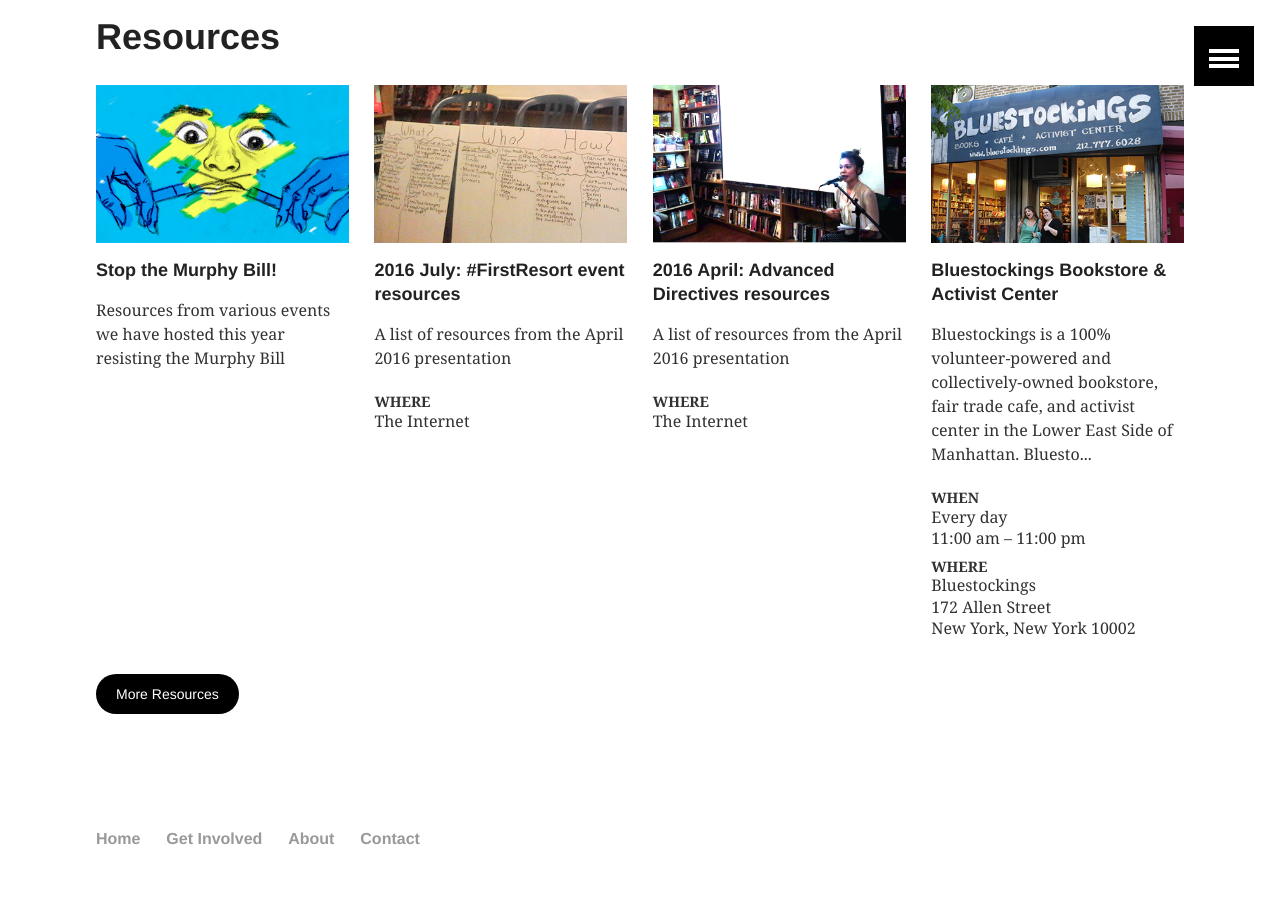
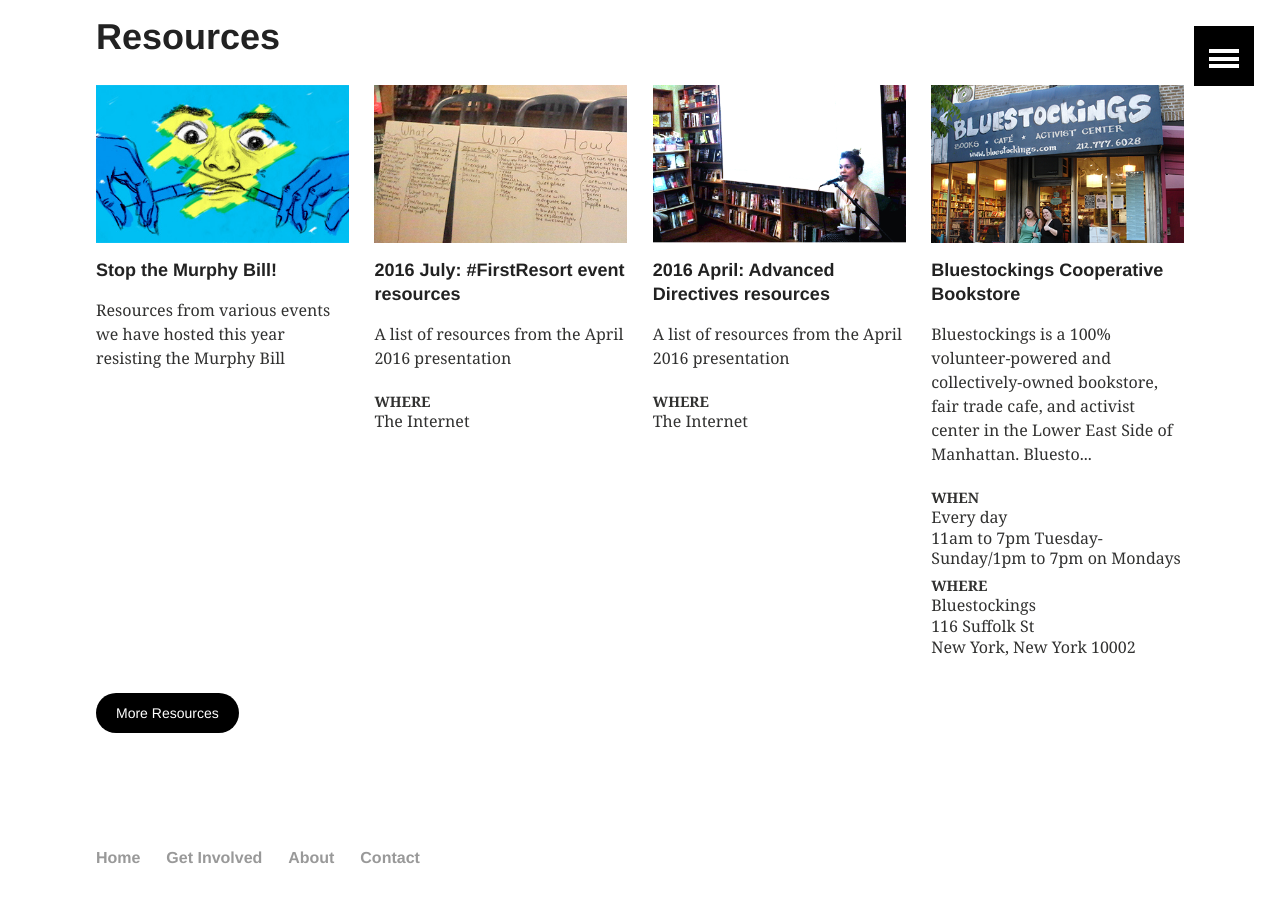
Before and after one commit to nycicarus/nycicarus.github.io, a Jekyll site: the page built from index.md, in a window 1280 px wide and 900 px high, scrolled down 2734 px. Built offline with Jekyll 4.4.1, drawn with Linux system fonts in a browser that asks for light colours.

Commit message:
updated for 2022 chnages

```diff
--- a/_posts/resources/2015-07-29-bluestockings-activist-bookstore.md
+++ b/_posts/resources/2015-07-29-bluestockings-activist-bookstore.md
@@ -1,6 +1,6 @@
 ---
 layout: resource
-title: "Bluestockings Bookstore & Activist Center"
+title: "Bluestockings Cooperative Bookstore"
 categories: resources
 description: "Bluestockings is a 100% volunteer-powered and collectively-owned bookstore, fair trade cafe, and activist center in the Lower East Side of Manhattan."
 excerpt: "Bluestockings is a 100% volunteer-powered and collectively-owned bookstore, fair trade cafe, and activist center in the Lower East Side of Manhattan. Bluestockings carries over 6,000 titles on topics such as feminism, queer and gender studies, global capitalism, climate & environment, political theory, police and prisons, race and black studies, radical education, plus many more!"
@@ -14,13 +14,13 @@ image:
   credit: NYC Icarus
   creditlink: http://www.nycicarus.org
 resource-date: "Every day"
-resource-time: "11:00 am – 11:00 pm"
+resource-time: "11am to 7pm Tuesday-Sunday/1pm to 7pm on Mondays"
 location: "Bluestockings"
-location-street: "172 Allen Street"
+location-street: "116 Suffolk St"
 location-city-state: "New York, New York 10002"
 website: "http://www.bluestockings.com"
 email: "info@bluestockings.com"
-phone: "(212) 777-6028"
+phone: "(917) 409-0440"
 
 ---
 
```
